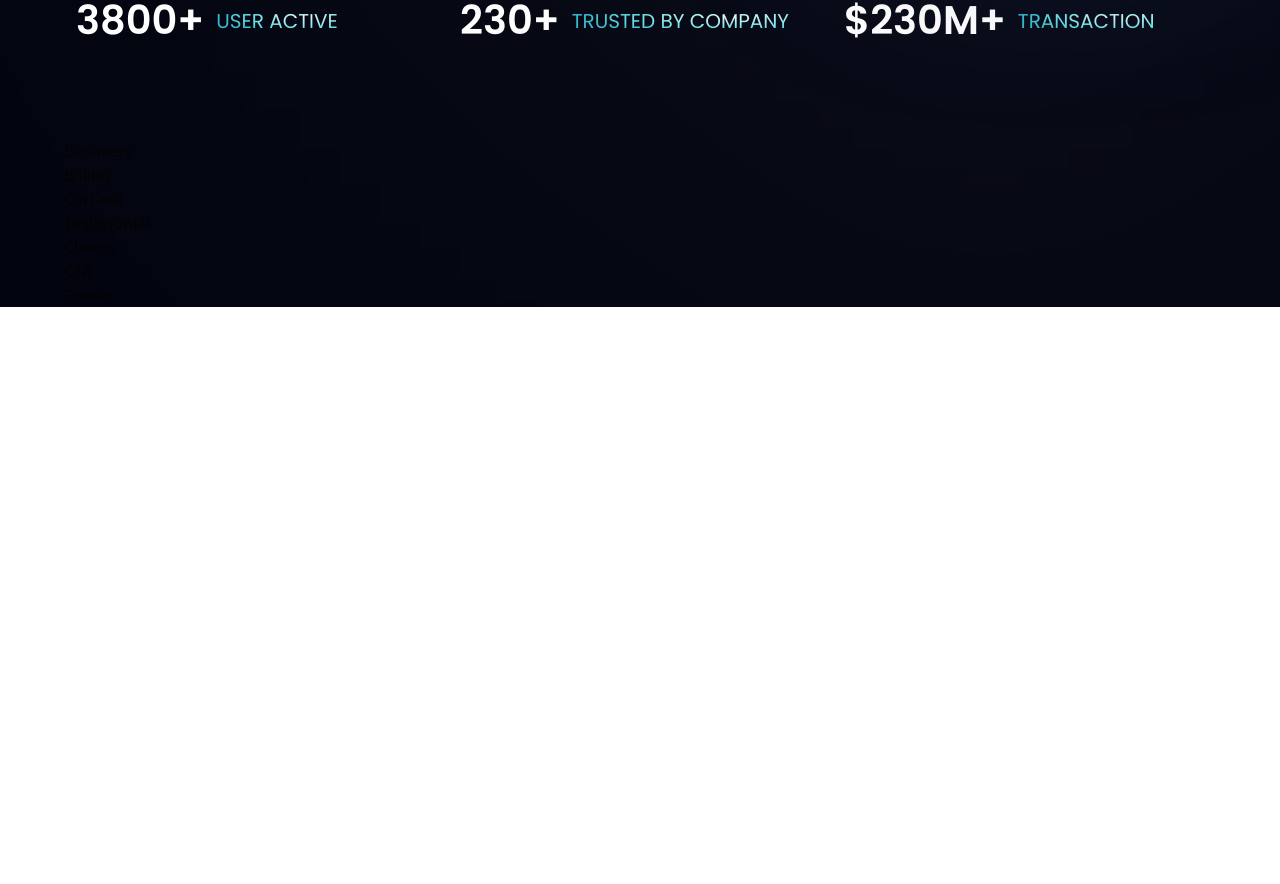
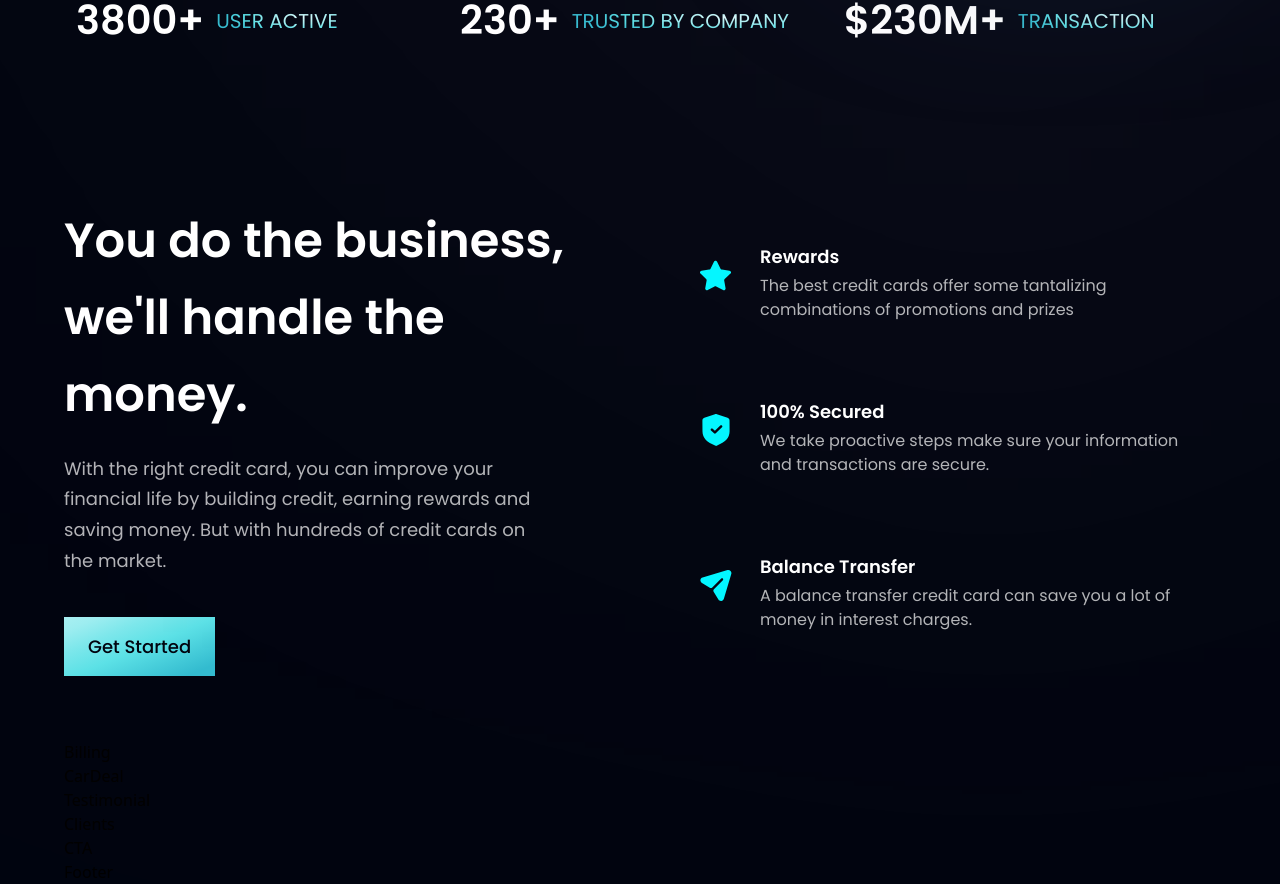
Before and after one commit to hafiz-hailu/Modern-Website-UI-UX---React-Tailwind, a React (Vite) app: page / in a window 1280 px wide. Shown: the part 806-1690 px from the top of the page. Before the commit the page ends 1113 px from the top, so only its background shows below. Built offline with nearby package versions, Linux system fonts and the light colour scheme.

Commit message:
finishing the feature section

```diff
--- a/src/components/Business.jsx
+++ b/src/components/Business.jsx
@@ -1,7 +1,55 @@
 import React from 'react';
+import { features } from '../constants';
+import styles, { layout } from '../style';
+import Button from './Button';
+
+const FeatureCard = ({ icon, title, content, index }) => {
+  return (
+    <div
+      className={`flex flex-row p-6 rounded-[20px] ${
+        index !== features.length - 1 ? 'mb-6' : 'mb-0'
+      } feature-card`}
+    >
+      <div
+        className={`w-[64px] h-[64px] rounded-full ${styles.flexCenter} bg-dimblue`}
+      >
+        <img src={icon} alt="icon" className="w-[50%] h-[50%] object-contain" />
+      </div>
+      <div className="flex-1 flex flex-col ml-3">
+        <h4 className="font-poppins font-semibold text-white text-[18px] leading-23 mb-1">
+          {title}
+        </h4>
+        <p className="font-poppins font-normal text-dimWhite text-[16px] leading-24 mb-1">
+          {content}
+        </p>
+      </div>
+    </div>
+  );
+};
 
 const Business = () => {
-  return <div>Business</div>;
+  return (
+    <section id="features" className={layout.section}>
+      <div className={layout.sectionInfo}>
+        <h2 className={styles.heading2}>
+          You do the business, <br className="sm:block hidden" /> we'll handle
+          the money.
+        </h2>
+        <p className={`${styles.paragraph} max-w-[470px] mt-5`}>
+          With the right credit card, you can improve your financial life by
+          building credit, earning rewards and saving money. But with hundreds
+          of credit cards on the market.
+        </p>
+        <Button styles="mt-10" />
+      </div>
+
+      <div className={`${layout.sectionImg} flex-col`}>
+        {features.map((feature, index) => (
+          <FeatureCard key={feature.id} {...feature} index={index} />
+        ))}
+      </div>
+    </section>
+  );
 };
 
 export default Business;
--- a/src/components/Button.jsx
+++ b/src/components/Button.jsx
@@ -1,7 +1,14 @@
 import React from 'react';
 
-const Button = () => {
-  return <div>Button</div>;
+const Button = ({ styles }) => {
+  return (
+    <button
+      type="button"
+      className={`py-4 px-6 bg-blue-gradient font-poppins font-medium text-[18px] text-primary outline-none ${styles}`}
+    >
+      Get Started
+    </button>
+  );
 };
 
 export default Button;
```
